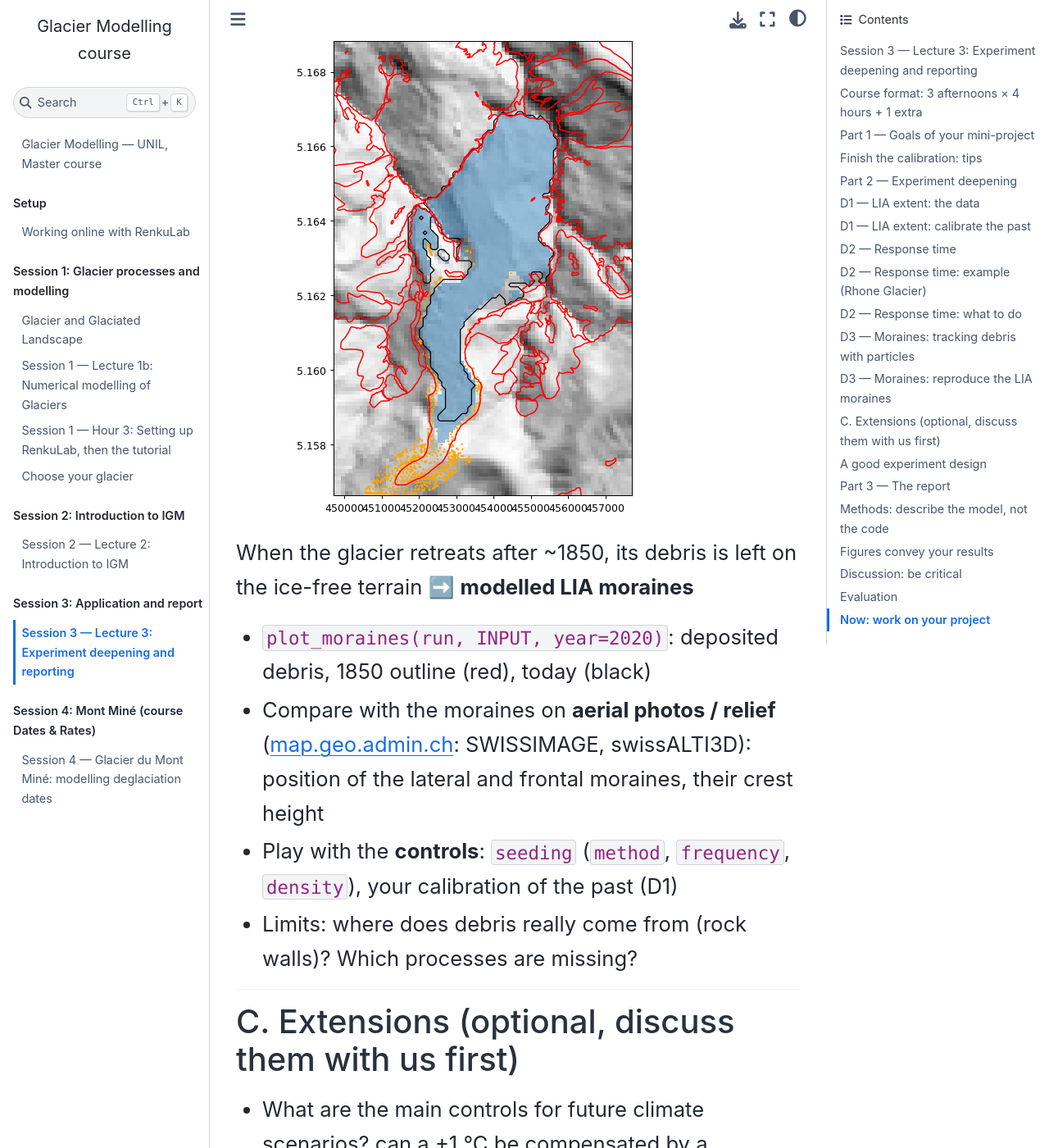
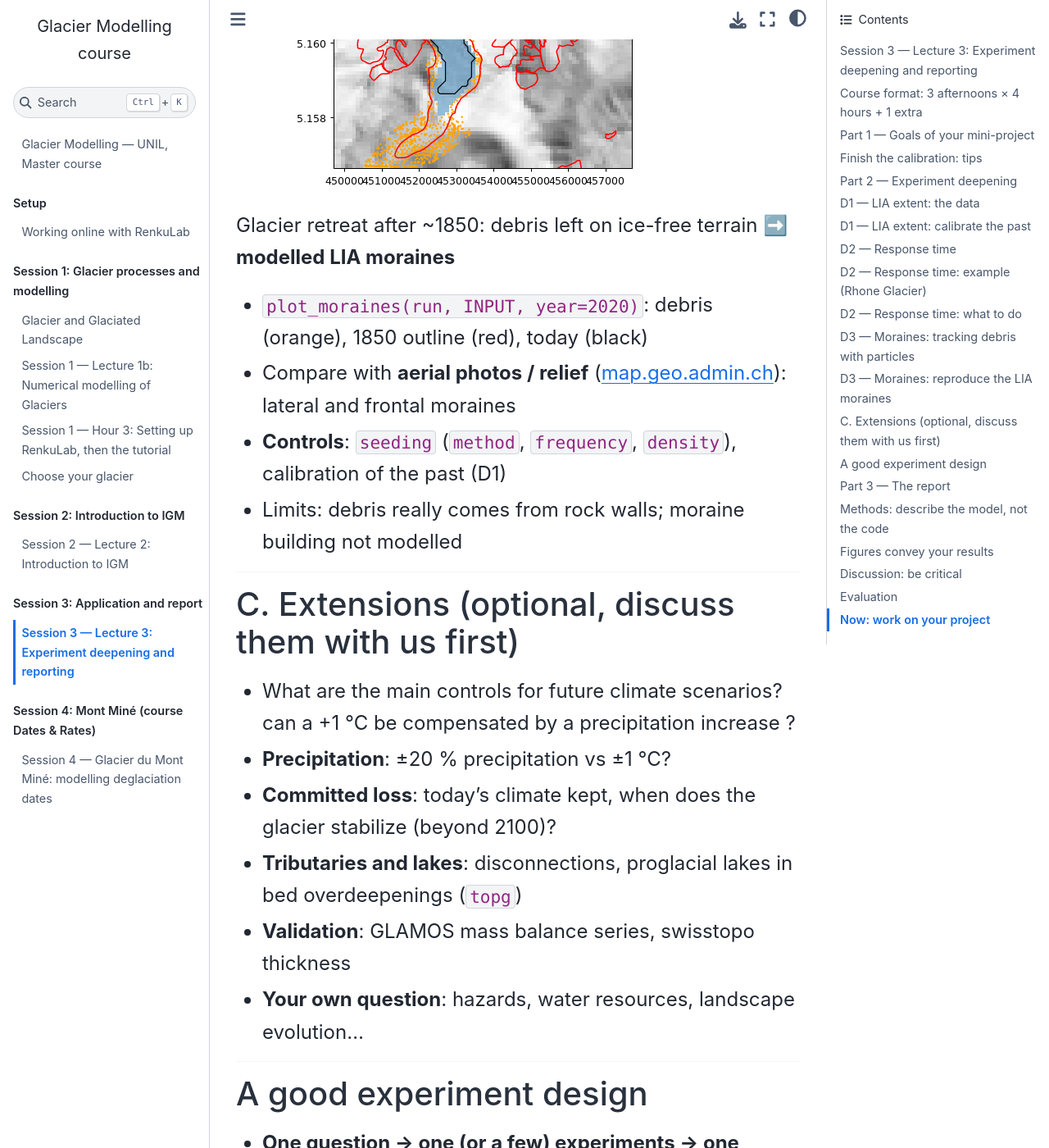
Before and after one commit to jouvetg/glamod, a Jupyter Book: the page built from session3/lecture-3-application-and-report.md, in a window 1280 px wide and 1400 px high, scrolled down 7908 px. Shown: the whole window at 82% size. Built offline with Jupyter Book 1.0.4 settings and Sphinx 7.4.7 and the Sphinx Book theme 1.1.4, drawn with Linux system fonts in a browser that asks for light colours; pages that are not in the unit, such as notebooks, are missing from menus; some of the changed text lies outside the part shown.

Commit message:
Lecture 3: D3 moraine slide with figure, fits

```diff
--- a/session3/lecture-3-application-and-report.md
+++ b/session3/lecture-3-application-and-report.md
@@ -152,12 +152,14 @@ igm_run +experiment=params_past_moraines
 
 ![bg right:38% contain](fig/moraines-rhone.png)
 
-When the glacier retreats after ~1850, its debris is left on the ice-free terrain ➡️ **modelled LIA moraines**
+<style scoped>section { font-size: 1.5em; }</style>
 
-- `plot_moraines(run, INPUT, year=2020)`: deposited debris, 1850 outline (red), today (black)
-- Compare with the moraines on **aerial photos / relief** (map.geo.admin.ch: SWISSIMAGE, swissALTI3D): position of the lateral and frontal moraines, their crest height
-- Play with the **controls**: `seeding` (`method`, `frequency`, `density`), your calibration of the past (D1)
-- Limits: where does debris really come from (rock walls)? Which processes are missing?
+Glacier retreat after ~1850: debris left on ice-free terrain ➡️ **modelled LIA moraines**
+
+- `plot_moraines(run, INPUT, year=2020)`: debris (orange), 1850 outline (red), today (black)
+- Compare with **aerial photos / relief** (map.geo.admin.ch): lateral and frontal moraines
+- **Controls**: `seeding` (`method`, `frequency`, `density`), calibration of the past (D1)
+- Limits: debris really comes from rock walls; moraine building not modelled
 ---
 
 # C. Extensions (optional, discuss them with us first)
```
